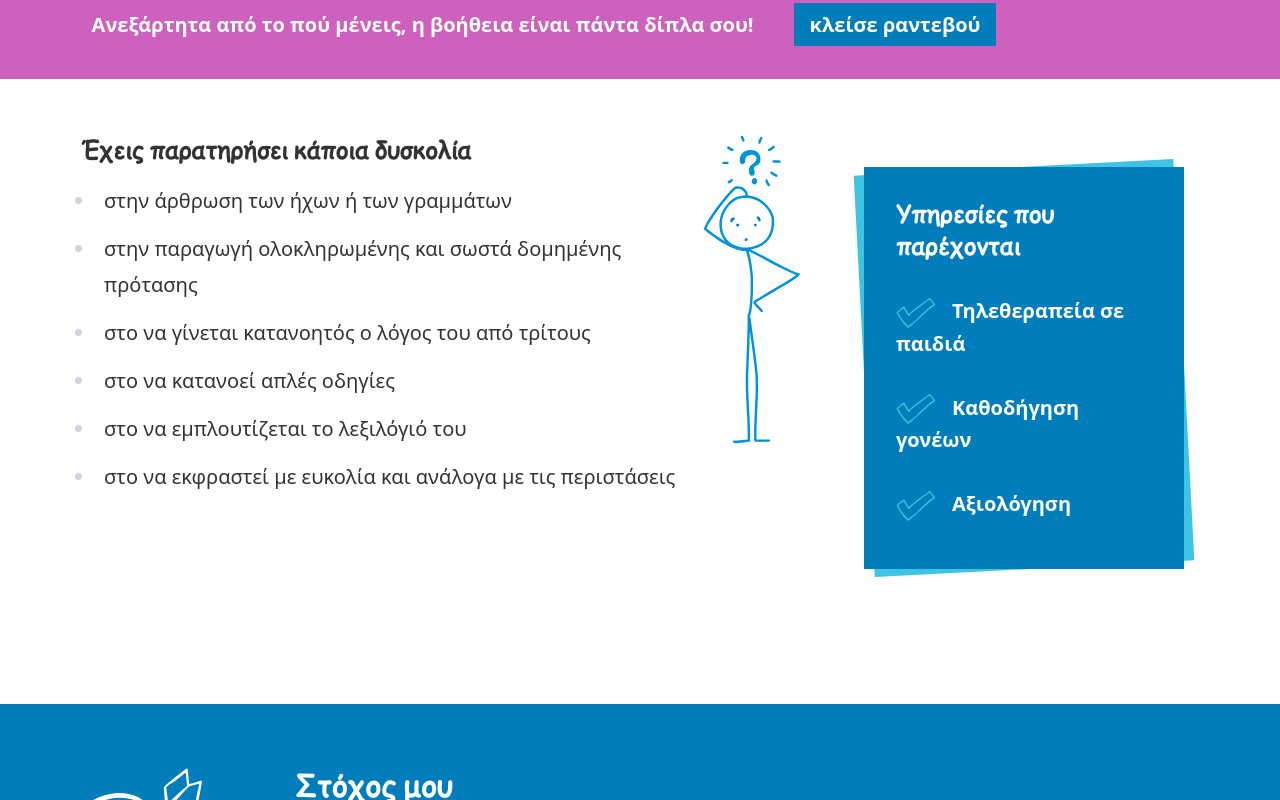
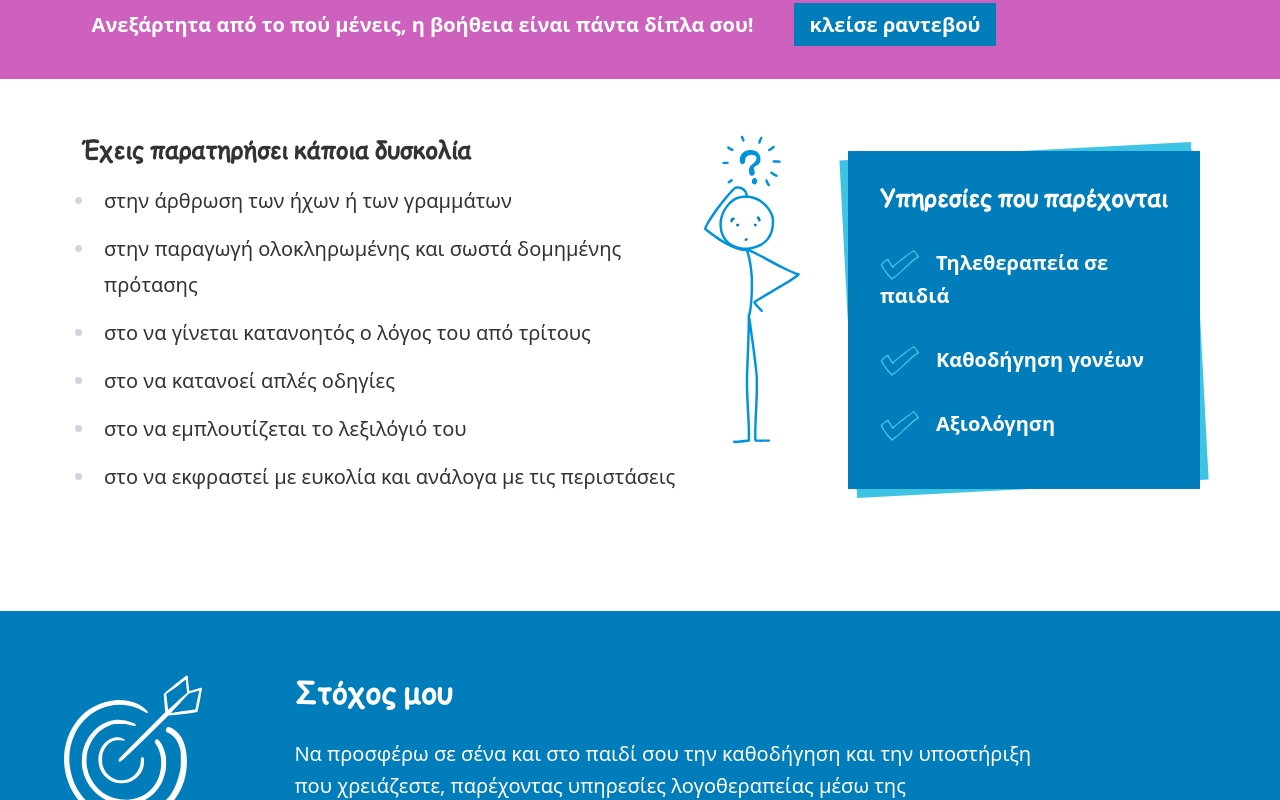
Before and after one commit to vkarampinis/skepsileksi.gr, a Next.js app: page / in a window 1280 px wide. Shown: the part 700-1500 px from the top of the page. Built offline with nearby package versions, Linux system fonts and the light colour scheme.

Commit message:
remove unnecessary div

```diff
--- a/components/Card.js
+++ b/components/Card.js
@@ -2,10 +2,8 @@ import CheckIcon from "./Icons/CheckIcon";
 
 export default function Card({ className, children }) {
   return (
-    <div className="p-4">
-      <div className={`m-4 bg-color-2 -rotate-3 ${className}`}>
-        <div className="px-8 py-4 pb-8 bg-color-1 rotate-3 ">{children}</div>
-      </div>
+    <div className={`m-4 bg-color-2 -rotate-3 ${className}`}>
+      <div className="px-8 py-4 pb-8 bg-color-1 rotate-3 ">{children}</div>
     </div>
   );
 }
```
